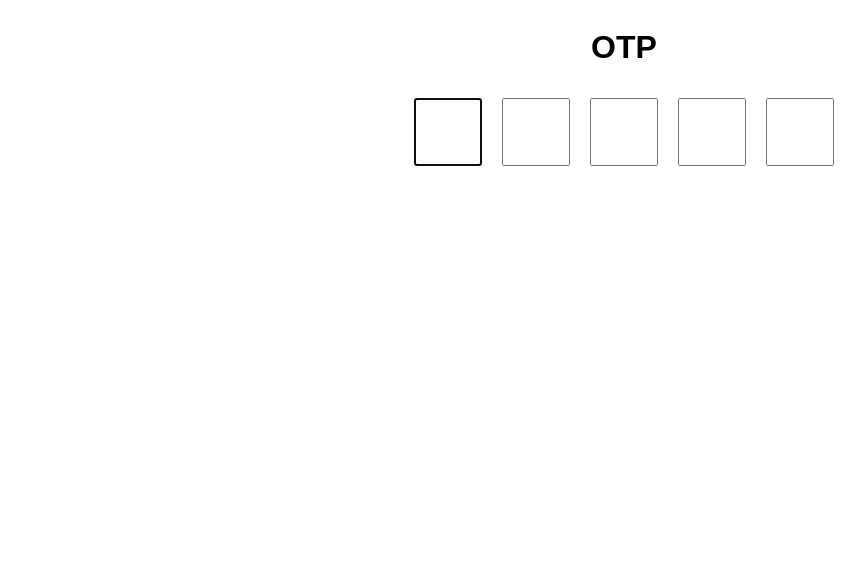
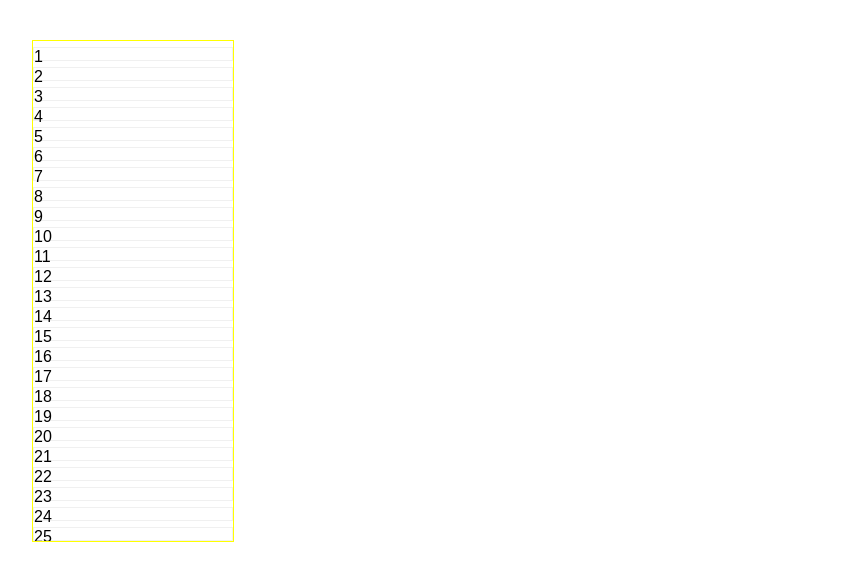
Before and after one commit to shubh-ui/Machine_coding_task, a React (Vite) app: page / in a window 1280 px wide. Shown: the top 580 px of the page, without its empty margins (16-881 px from the left). Built offline with nearby package versions, Linux system fonts and the light colour scheme.

Commit message:
Added Default Infinite scrolling feature with custom scroll event

```diff
--- a/src/App.jsx
+++ b/src/App.jsx
@@ -17,6 +17,8 @@ import ReducerCounter from "./Components/ReducerCounter";
 import Container from "./Components/Contex-with-reducer/Container";
 import ParentChildComunicationContainer from "./Components/Parent-child-compunincation/Parent";
 import OTP from "./Components/OTP/OTP";
+import UserForm from "./Forms/UserForm";
+import DefaultInfiniteScroll from "./Components/Infinite-Scroll/Default-Infinite-Scroll";
 
 const LazyComponent  = lazy(() => import('./Components/TraficLight/Trafic-Container'))
 
@@ -55,7 +57,11 @@ function App() {
 
         {/* <ParentChildComunicationContainer /> */}
 
-        <OTP />
+        {/* <OTP /> */}
+
+        {/* <UserForm /> */}
+
+        <DefaultInfiniteScroll />
       </div>
     </>
   );
--- /dev/null
+++ b/src/Components/Infinite-Scroll/Default-Infinite-Scroll.jsx
@@ -0,0 +1,56 @@
+import { useState } from "react";
+
+const DefaultInfiniteScroll = () => {
+
+    const [data, setData] = useState(new Array(60).fill(0));
+
+    const loadMore = () => {
+        let timer;
+        if(timer) clearTimeout(itimerd);
+        timer = setTimeout(() => {
+            setData(preData => [...preData, ...new Array(10).fill(0)]);
+        }, 1000)
+    }
+
+    const threshHold = 20;
+
+    const handleScroll = (event) => {
+        const scrollTop = event.target.scrollTop;
+        const clientHeight = event.target.clientHeight;
+        const scrollHeight = event.target.scrollHeight;
+        const remaningScroll = scrollHeight - (scrollTop + clientHeight);
+        console.log(remaningScroll)
+        if(remaningScroll < threshHold) {
+            loadMore();
+        }
+    }
+
+
+    return (
+        <div style={{
+            height:'500px',
+            width:'200px',
+            border: '1px solid yellow',
+            margin:'40px',
+            overflow:'auto'
+        }}
+        onScroll={(e) => handleScroll(e)}
+        >
+            {
+                data.map((_, index) => {
+                    return (
+                        <div key={index} style={{
+                            height:'12px',
+                            border:'1px solid #f0f0f0',
+                            margin:'6px 0'
+                        }}>
+                        {index + 1}
+                    </div>
+                    )
+                })
+            }
+        </div>
+    )
+}
+
+export default DefaultInfiniteScroll;
```
Also changed, not shown: 1 other file (tests, documents, lock files or other folders).
